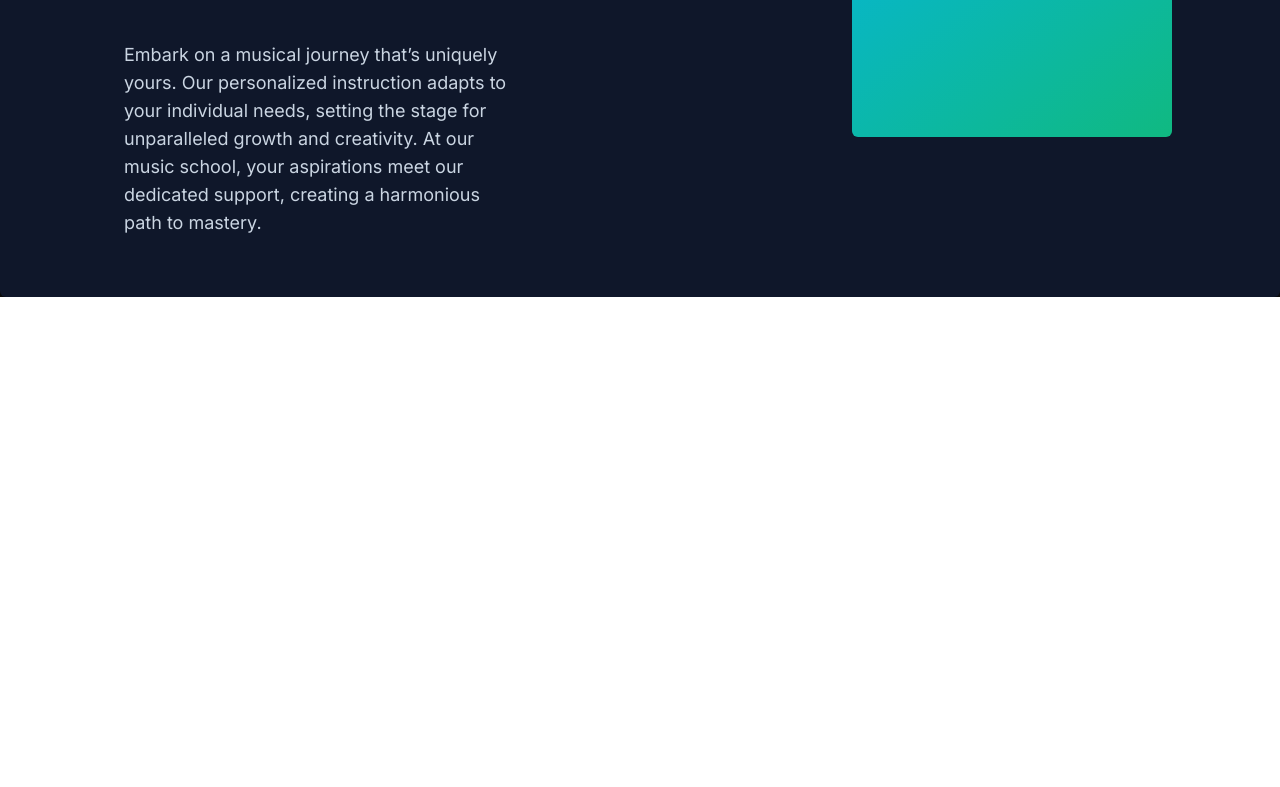
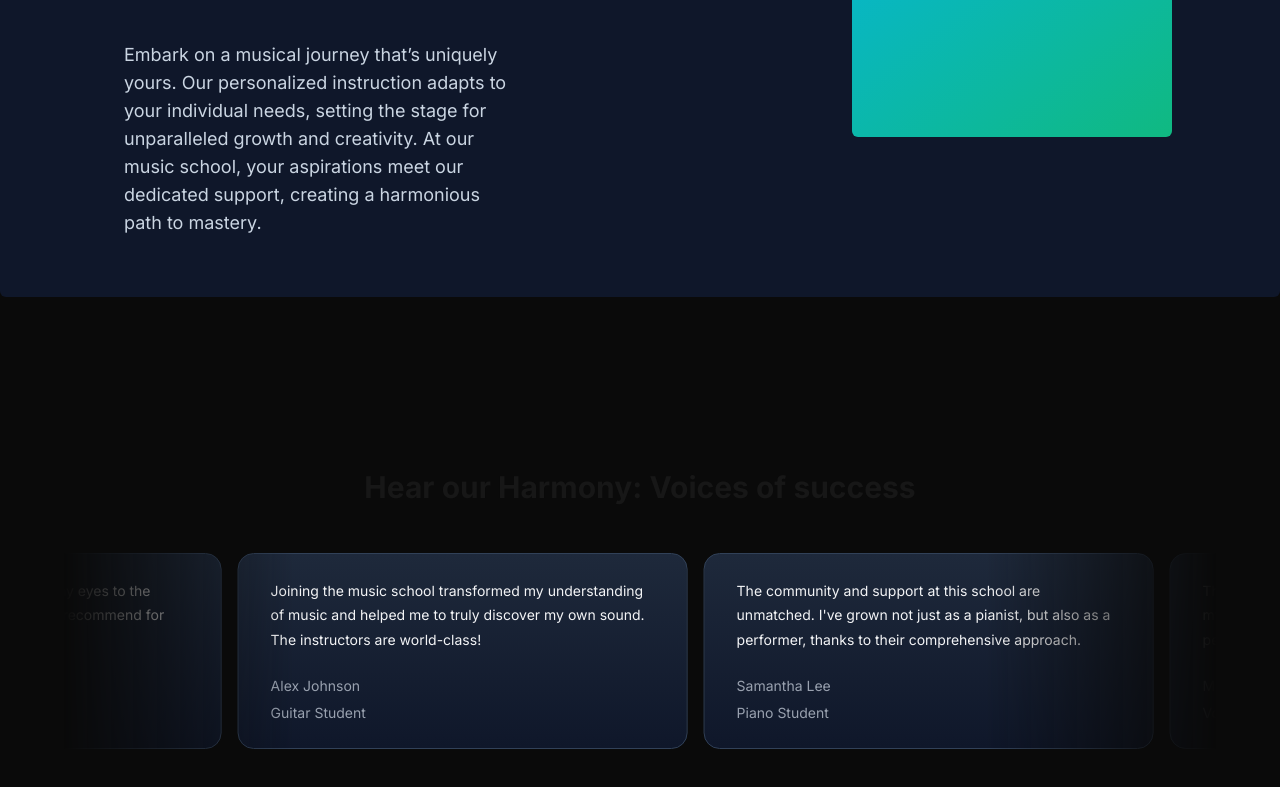
Before and after one commit to Sarthakbari/Music-school-next.js, a Next.js app: page / in a window 1280 px wide. Shown: the part 1543-2330 px from the top of the page. Before the commit the page ends 1840 px from the top, so only its background shows below. Built offline with nearby package versions, Linux system fonts and the light colour scheme.

Commit message:
commit changed

```diff
--- a/src/app/globals.css
+++ b/src/app/globals.css
@@ -41,3 +41,14 @@ body {
 .sticky-scrollbar::-webkit-scrollbar-thumb:hover {
   background: #94a3b8;
 }
+
+@keyframes scroll {
+  to {
+    transform: translateX(calc(-50% - 0.5rem));
+  }
+}
+
+.animate-scroll {
+  animation: scroll var(--animation-duration)
+    var(--animation-direction) linear infinite;
+}
--- a/src/app/page.tsx
+++ b/src/app/page.tsx
@@ -1,5 +1,7 @@
 import Featured from "@/components/Featured";
 import HeroSection from "@/components/HeroSection";
+import MusicSchoolTestimonialCard from "@/components/TestimonialCards";
+import TestimonialCards from "@/components/TestimonialCards";
 import WhyChooseUs from "@/components/WhyChooseUs";
 import { main } from "framer-motion/client";
 
@@ -9,6 +11,7 @@ export default function Home() {
       <HeroSection />
       <Featured />
       <WhyChooseUs />
+      <MusicSchoolTestimonialCard />
     </main>
   );
 }
--- /dev/null
+++ b/src/components/TestimonialCards.tsx
@@ -0,0 +1,55 @@
+"use client"
+import React from 'react'
+import { InfiniteMovingCards } from "./ui/infinite-moving-cards";
+
+const musicSchoolTestimonials = [
+    {
+        quote:
+            'Joining the music school transformed my understanding of music and helped me to truly discover my own sound. The instructors are world-class!',
+        name: 'Alex Johnson',
+        title: 'Guitar Student',
+    },
+    {
+        quote:
+            "The community and support at this school are unmatched. I've grown not just as a pianist, but also as a performer, thanks to their comprehensive approach.",
+        name: 'Samantha Lee',
+        title: 'Piano Student',
+    },
+    {
+        quote:
+            "This school offered me the tools and confidence to take my singing to the next level. I'm endlessly grateful for the personalized coaching.",
+        name: 'Michael Chen',
+        title: 'Vocal Student',
+    },
+    {
+        quote:
+            'As a violinist, finding the right mentor can be challenging, but this school matched me with a teacher who truly understands my goals and challenges.',
+        name: 'Emily Taylor',
+        title: 'Violin Student',
+    },
+    {
+        quote:
+            'The production courses here opened my eyes to the intricacies of music production. Highly recommend for any aspiring producers!',
+        name: 'Chris Morales',
+        title: 'Music Production Student',
+    },
+];
+
+function MusicSchoolTestimonialCard() {
+    return (
+        <div className="h-160 w-full dark:bg-black dark:bg-grid-white/[0.2] relative flex flex-col items-center justify-center overflow-hidden">
+            <h2 className="text-3xl font-bold text-center mb-8 z-10">Hear our Harmony: Voices of success</h2>
+            <div className="flex justify-center w-full overflow-hidden px-4 sm:px-6 lg:px-8">
+                <div className="w-full max-w-6xl">
+                    <InfiniteMovingCards
+                        items={musicSchoolTestimonials}
+                        direction="right"
+                        speed="slow"
+                    />
+                </div>
+            </div>
+        </div>
+    )
+}
+
+export default MusicSchoolTestimonialCard
--- /dev/null
+++ b/src/components/ui/infinite-moving-cards.tsx
@@ -0,0 +1,129 @@
+
+"use client";
+
+import { cn } from "@/utils/cn";
+import React, { useEffect, useRef, useState } from "react";
+
+type InfiniteMovingCardsProps = {
+  items: {
+    quote: string;
+    name: string;
+    title: string;
+  }[];
+  direction?: "left" | "right";
+  speed?: "fast" | "normal" | "slow";
+  pauseOnHover?: boolean;
+  className?: string;
+};
+
+export const InfiniteMovingCards = ({
+  items,
+  direction = "left",
+  speed = "fast",
+  pauseOnHover = true,
+  className,
+}: InfiniteMovingCardsProps) => {
+  const containerRef = useRef<HTMLDivElement>(null);
+  const scrollerRef = useRef<HTMLUListElement>(null);
+
+  const [start, setStart] = useState(false);
+
+  useEffect(() => {
+    if (!containerRef.current || !scrollerRef.current) {
+      return;
+    }
+
+    // Prevent duplicate cards if the component re-renders
+    if (scrollerRef.current.dataset.duplicated === "true") {
+      return;
+    }
+
+    // Duplicate all cards
+    const scrollerContent = Array.from(
+      scrollerRef.current.children
+    );
+
+    scrollerContent.forEach((item) => {
+      const duplicatedItem = item.cloneNode(true);
+
+      if (scrollerRef.current) {
+        scrollerRef.current.appendChild(duplicatedItem);
+      }
+    });
+
+    scrollerRef.current.dataset.duplicated = "true";
+
+    // Set animation direction
+    containerRef.current.style.setProperty(
+      "--animation-direction",
+      direction === "left" ? "forwards" : "reverse"
+    );
+
+    // Set animation speed
+    let animationDuration = "40s";
+
+    if (speed === "fast") {
+      animationDuration = "20s";
+    } else if (speed === "normal") {
+      animationDuration = "40s";
+    } else if (speed === "slow") {
+      animationDuration = "80s";
+    }
+
+    containerRef.current.style.setProperty(
+      "--animation-duration",
+      animationDuration
+    );
+
+    setStart(true);
+  }, [direction, speed]);
+
+  return (
+    <div
+      ref={containerRef}
+      className={cn(
+        "scroller relative z-20 max-w-7xl overflow-hidden",
+        "[mask-image:linear-gradient(to_right,transparent,white_20%,white_80%,transparent)]",
+        className
+      )}
+    >
+      <ul
+        ref={scrollerRef}
+        className={cn(
+          "flex w-max min-w-full shrink-0 flex-nowrap gap-4 py-4",
+          start && "animate-scroll",
+          pauseOnHover && "hover:[animation-play-state:paused]"
+        )}
+      >
+        {items.map((item, idx) => (
+          <li
+            key={`${item.name}-${idx}`}
+            className="relative w-[350px] max-w-full shrink-0 rounded-2xl border border-slate-700 px-8 py-6 md:w-[450px]"
+            style={{
+              background:
+                "linear-gradient(180deg, rgb(30, 41, 59), rgb(15, 23, 42))",
+            }}
+          >
+            <blockquote>
+              <span className="relative z-20 text-sm font-normal leading-[1.6] text-gray-100">
+                {item.quote}
+              </span>
+
+              <div className="relative z-20 mt-6 flex flex-row items-center">
+                <span className="flex flex-col gap-1">
+                  <span className="text-sm font-normal leading-[1.6] text-gray-400">
+                    {item.name}
+                  </span>
+
+                  <span className="text-sm font-normal leading-[1.6] text-gray-400">
+                    {item.title}
+                  </span>
+                </span>
+              </div>
+            </blockquote>
+          </li>
+        ))}
+      </ul>
+    </div>
+  );
+};
--- a/tailwind.config.ts
+++ b/tailwind.config.ts
@@ -4,7 +4,7 @@ const svgToDataUri = require("mini-svg-data-uri");
 const colors = require("tailwindcss/colors");
 const {
   default: flattenColorPalette,
-} = require("tailwindcss/lib/util/flattenColorPalette");
+} = require("tailwindcss/lib/util/cn/flattenColorPalette");
 
 // Plugin to add each Tailwind color as a global CSS variable
 function addVariablesForColors({ addBase, theme }: any) {
```
